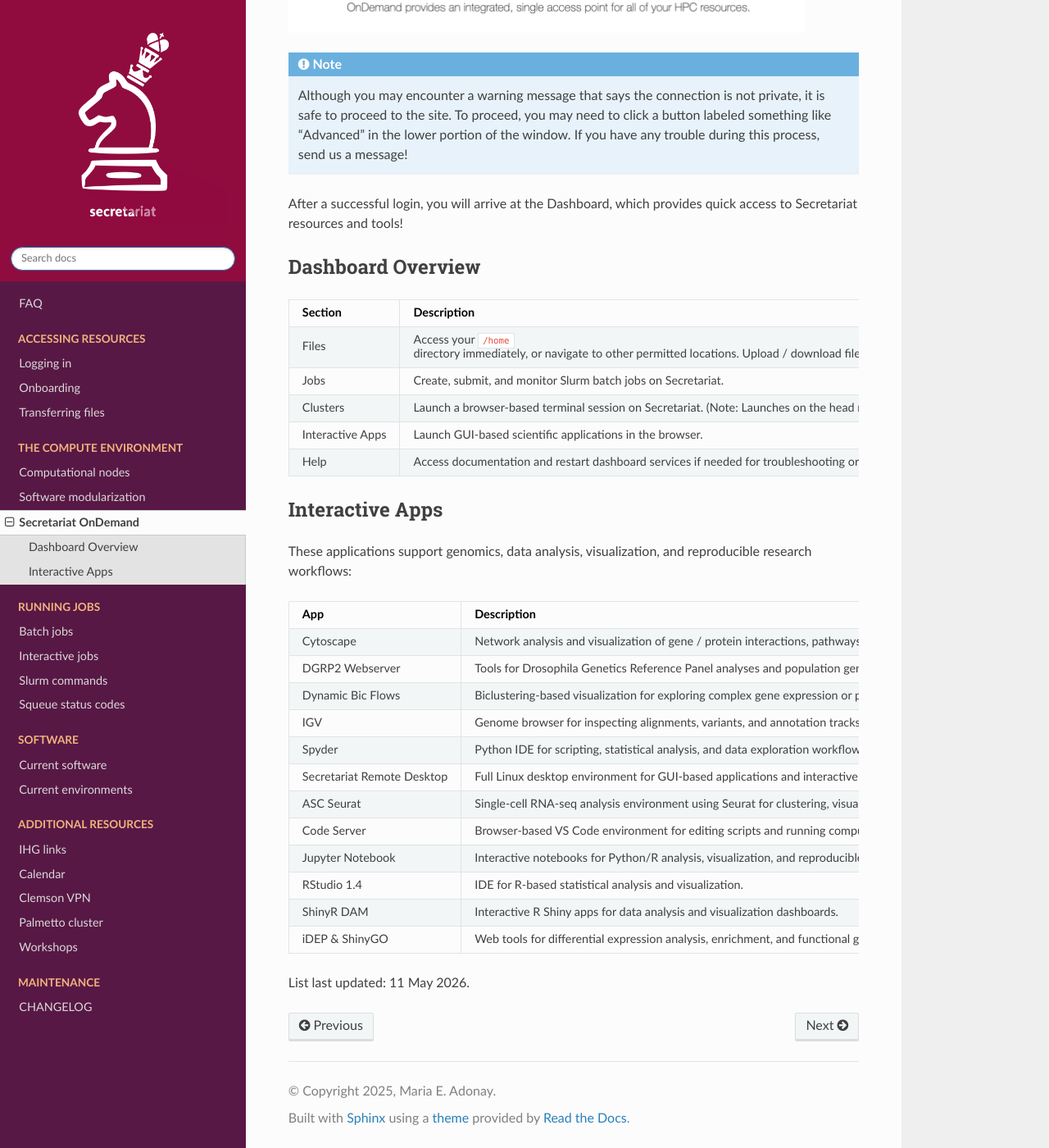
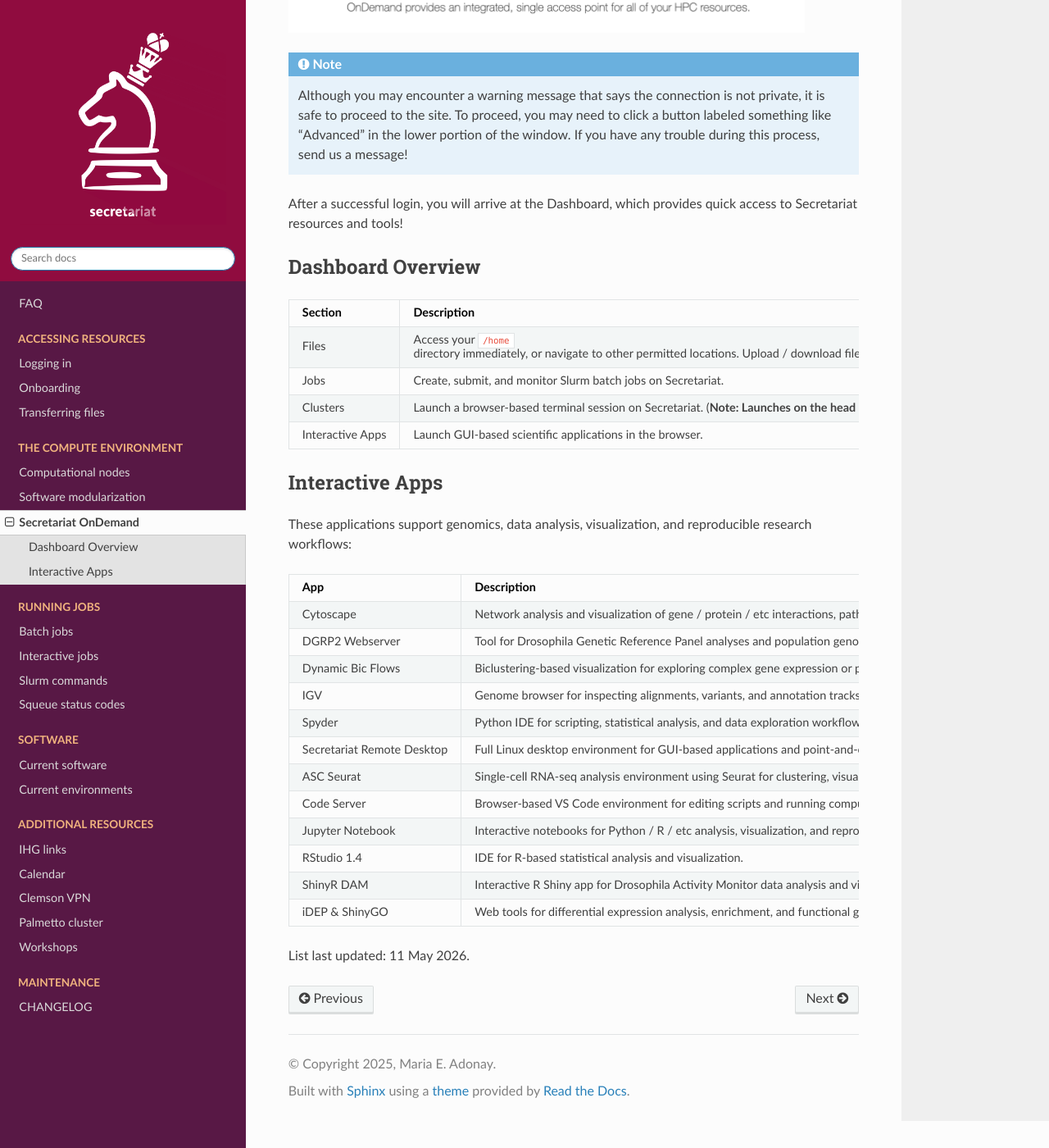
Before and after one commit to amalgamaria/secretariat, a Sphinx documentation site: the page built from docs/compute/ood.rst, in a window 1280 px wide and 1400 px high, scrolled down 751 px. Shown: the whole window at 82% size. Built offline with Sphinx 7.4.7 and the Read the Docs theme 3.1.0, drawn with Linux system fonts in a browser that asks for light colours; pages that are not in the unit, such as notebooks, are missing from menus.

Commit message:
Rephrase Interactive Apps table content

```diff
--- a/docs/compute/ood.rst
+++ b/docs/compute/ood.rst
@@ -39,18 +39,15 @@
 | Section           | Description                                                     |
 +===================+=================================================================+
 | Files             | Access your ``/home`` directory immediately, or navigate        |
-|                   | to other permitted locations. Upload / download files, edit     |
-|                   | small text files, and manage basic file operations.             |
+|                   | to other permitted locations. Upload / download files or edit   |
+|                   | small text files!                                               |
 +-------------------+-----------------------------------------------------------------+
 | Jobs              | Create, submit, and monitor Slurm batch jobs on Secretariat.    |
 +-------------------+-----------------------------------------------------------------+
 | Clusters          | Launch a browser-based terminal session on Secretariat.         |
-|                   | (Note: Launches on the head node!)                              |
+|                   | (**Note: Launches on the head node!**)                          |
 +-------------------+-----------------------------------------------------------------+
 | Interactive Apps  | Launch GUI-based scientific applications in the browser.        |
-+-------------------+-----------------------------------------------------------------+
-| Help              | Access documentation and restart dashboard services if          |
-|                   | needed for troubleshooting or development.                      |
 +-------------------+-----------------------------------------------------------------+
 
 Interactive Apps
@@ -61,10 +58,10 @@
 +----------------------------+----------------------------------------------------------------------+
 | App                        | Description                                                          |
 +============================+======================================================================+
-| Cytoscape                  | Network analysis and visualization of gene / protein interactions,   |
-|                            | pathways, and omics networks.                                        |
+| Cytoscape                  | Network analysis and visualization of gene / protein / etc           |
+|                            | interactions, pathways, and omics networks.                          |
 +----------------------------+----------------------------------------------------------------------+
-| DGRP2 Webserver            | Tools for Drosophila Genetics Reference Panel analyses and           |
+| DGRP2 Webserver            | Tool for Drosophila Genetic Reference Panel analyses and             |
 |                            | population genomics workflows.                                       |
 +----------------------------+----------------------------------------------------------------------+
 | Dynamic Bic Flows          | Biclustering-based visualization for exploring complex gene          |
@@ -77,7 +74,7 @@
 |                            | exploration workflows.                                               |
 +----------------------------+----------------------------------------------------------------------+
 | Secretariat Remote Desktop | Full Linux desktop environment for GUI-based applications and        |
-|                            | interactive workflows.                                               |
+|                            | point-and-click navigation.                                          |
 +----------------------------+----------------------------------------------------------------------+
 | ASC Seurat                 | Single-cell RNA-seq analysis environment using Seurat for            |
 |                            | clustering, visualization, and downstream interpretation.            |
@@ -85,13 +82,13 @@
 | Code Server                | Browser-based VS Code environment for editing scripts and            |
 |                            | running computational pipelines.                                     |
 +----------------------------+----------------------------------------------------------------------+
-| Jupyter Notebook           | Interactive notebooks for Python/R analysis, visualization, and      |
-|                            | reproducible research.                                               |
+| Jupyter Notebook           | Interactive notebooks for Python / R / etc analysis, visualization,  |
+|                            | and reproducible research.                                           |
 +----------------------------+----------------------------------------------------------------------+
 | RStudio 1.4                | IDE for R-based statistical analysis and visualization.              |
 +----------------------------+----------------------------------------------------------------------+
-| ShinyR DAM                 | Interactive R Shiny apps for data analysis and visualization         |
-|                            | dashboards.                                                          |
+| ShinyR DAM                 | Interactive R Shiny app for Drosophila Activity Monitor              |
+|                            | data analysis and visualization.                                     |
 +----------------------------+----------------------------------------------------------------------+
 | iDEP & ShinyGO             | Web tools for differential expression analysis, enrichment, and      |
 |                            | functional genomics interpretation.                                  |
```
